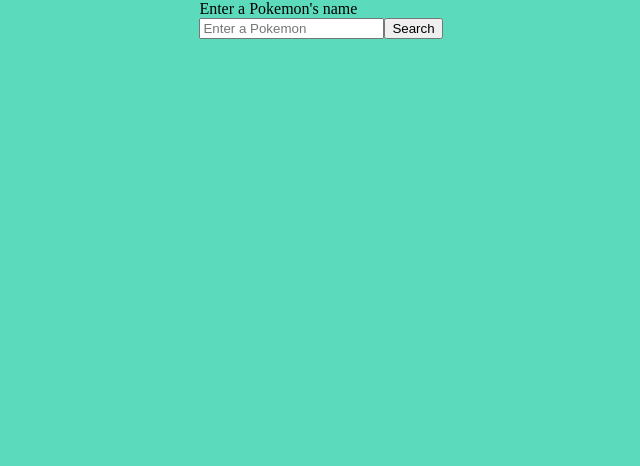
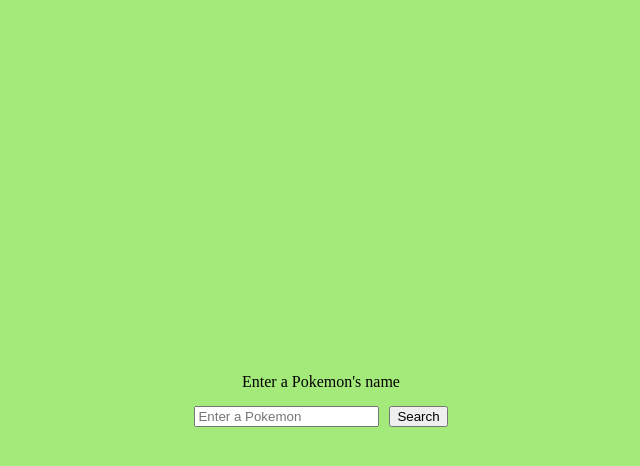
Before and after one commit to swatson9008/pokedexts, a React (Vite) app: page / in a window 1280 px wide. Shown: the top 466 px of the page, without its empty margins (319-959 px from the left). Built offline with nearby package versions, Linux system fonts and the light colour scheme.

Commit message:
added some styling to the starting page

```diff
--- a/src/pages/introPage.tsx
+++ b/src/pages/introPage.tsx
@@ -1,10 +1,11 @@
 import SearchBox from "./searchBox"
+import { HomeContainer } from "../styles/homePageMain"
 
 export default function IntroPage(){
     return(
-     <div>
+     <HomeContainer>
         Enter a Pokemon's name
         <SearchBox />
-     </div>
+     </HomeContainer>
     )
 }
--- a/src/styles/global.ts
+++ b/src/styles/global.ts
@@ -6,7 +6,7 @@ const Global = createGlobalStyle`
     padding: 0;
     display: flex;
     flex-direction: column;
-    background-color: #5cdbbc;
+    background-color: rgb(164 234 123);
     height: 100%;
     align-items: center;
   }
--- /dev/null
+++ b/src/styles/homePageMain.ts
@@ -0,0 +1,17 @@
+import styled from "styled-components";
+
+export const HomeContainer = styled.div`
+
+display: flex;
+flex-direction: column;
+align-items: center;
+height: 100vh;
+justify-content: center;
+gap: 15px;
+
+> div > div {
+    display: flex;
+    gap: 10px;
+}
+
+`
```
